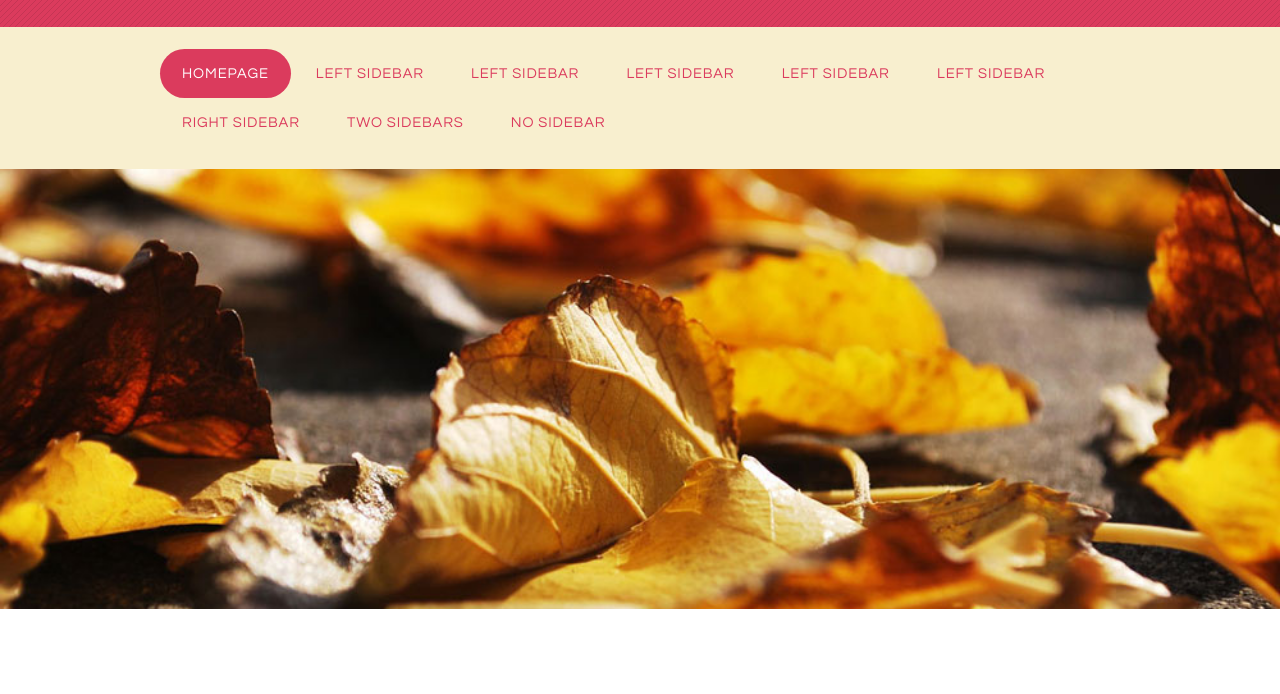
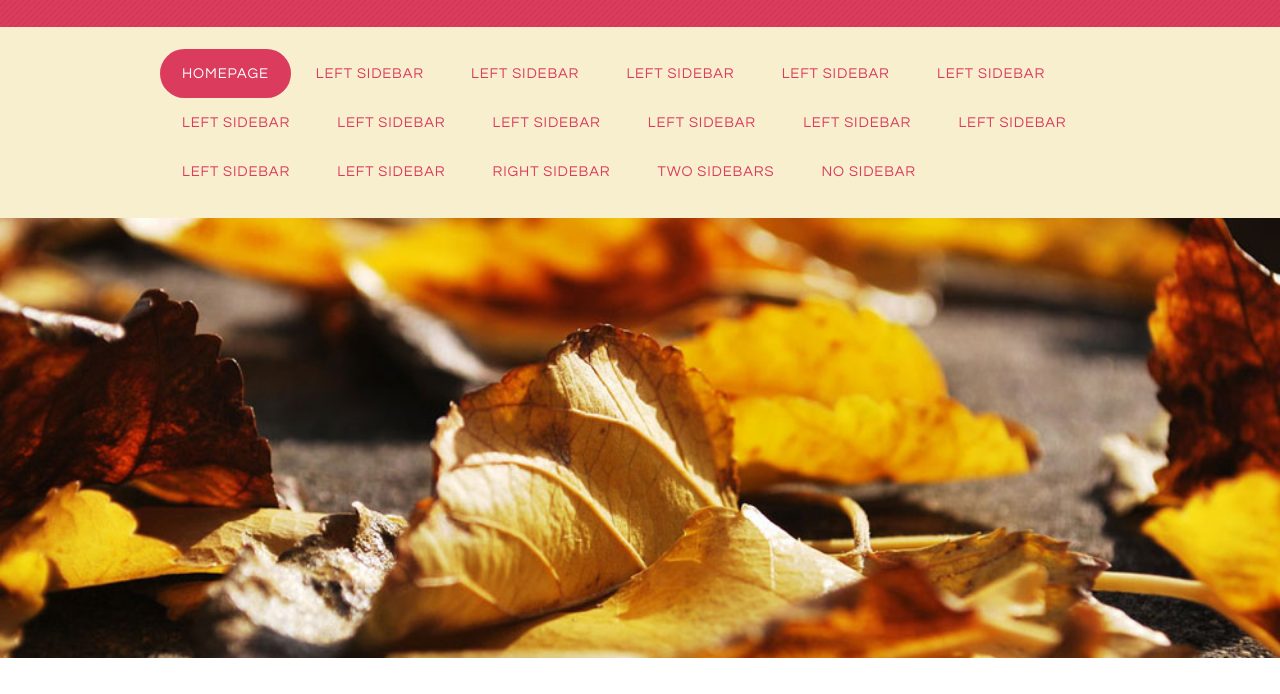
Before and after one commit to israel870730/imagen_nginx, a plain HTML site: page web/index.html in a window 1280 px wide. Shown: the part 61-755 px from the top of the page. Drawn offline with nearby package versions, Linux system fonts and the light colour scheme.

Commit message:
Cuarta commit

```diff
--- a/web/index.html
+++ b/web/index.html
@@ -44,7 +44,14 @@
 					<nav id="nav">
 						<ul>
 							<li class="active"><a href="index.html">Homepage</a></li>
-
+							<li><a href="left-sidebar.html">Left Sidebar</a></li>
+							<li><a href="left-sidebar.html">Left Sidebar</a></li>
+							<li><a href="left-sidebar.html">Left Sidebar</a></li>
+							<li><a href="left-sidebar.html">Left Sidebar</a></li>
+							<li><a href="left-sidebar.html">Left Sidebar</a></li>
+							<li><a href="left-sidebar.html">Left Sidebar</a></li>
+							<li><a href="left-sidebar.html">Left Sidebar</a></li>
+							<li><a href="left-sidebar.html">Left Sidebar</a></li>
 							<li><a href="left-sidebar.html">Left Sidebar</a></li>
 							<li><a href="left-sidebar.html">Left Sidebar</a></li>
 							<li><a href="left-sidebar.html">Left Sidebar</a></li>
```
